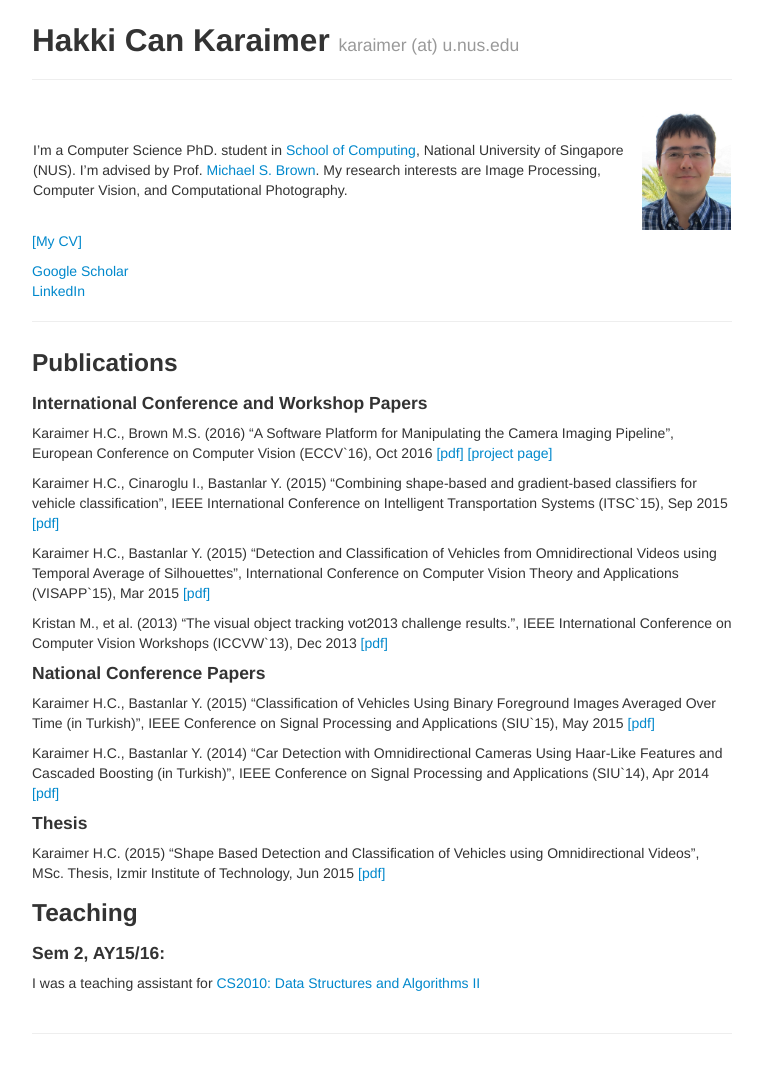
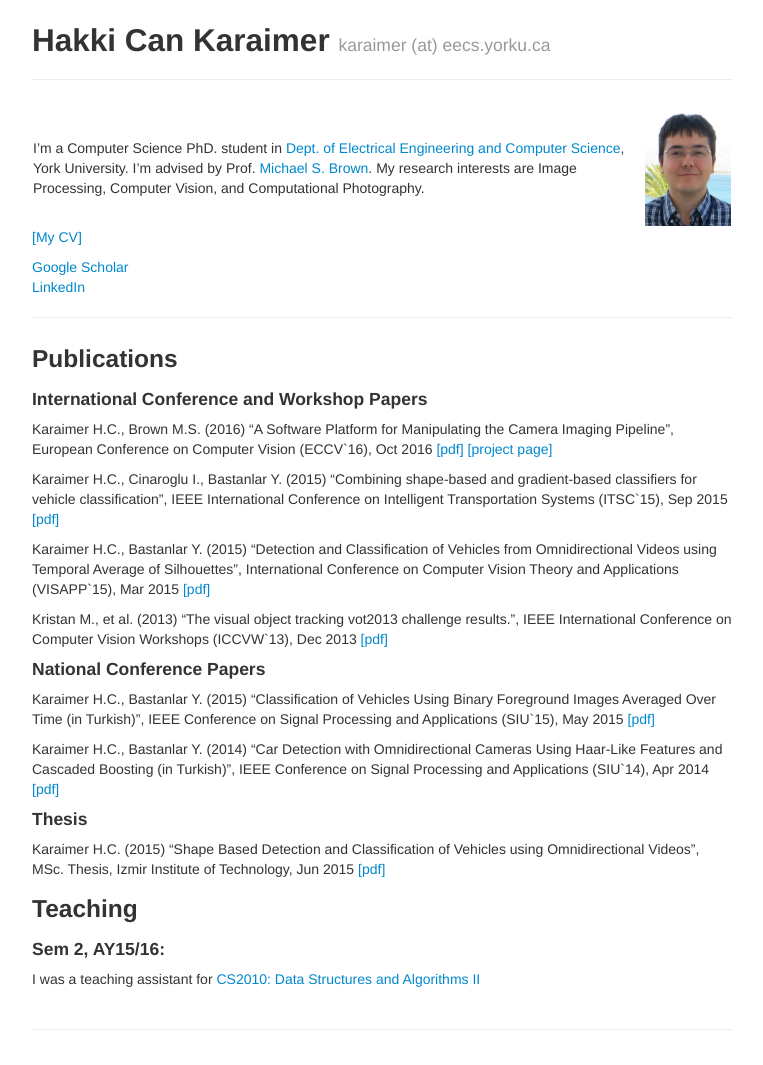
Before and after one commit to karaimer/karaimer.github.io, a Jekyll site: the page built from index.md, in a window 1280 px wide. Shown: the whole page, without its empty margins (258-1021 px from the left). Built offline with Jekyll 4.4.1, drawn with Linux system fonts in a browser that asks for light colours.

Commit message:
Update index.md

```diff
--- a/index.md
+++ b/index.md
@@ -1,14 +1,14 @@
 ---
 layout: page
 title: Hakki Can Karaimer
-tagline: karaimer (at) u.nus.edu
+tagline: karaimer (at) eecs.yorku.ca
 description: Hakki Can Karaimer
 author: Hakki Can Karaimer
 ---
 
 | - | - |
 |---|---|
-| I'm a Computer Science PhD. student in [School of Computing](http://www.comp.nus.edu.sg/), National University of Singapore (NUS). I'm advised by Prof. [Michael S. Brown](https://www.comp.nus.edu.sg/~brown/). My research interests are Image Processing, Computer Vision, and Computational Photography.    | ![](/image/profile_pic.png){:height="320px" width="240px"} |
+| I'm a Computer Science PhD. student in [Dept. of Electrical Engineering and Computer Science](http://eecs.lassonde.yorku.ca/), York University. I'm advised by Prof. [Michael S. Brown](http://www.cse.yorku.ca/~mbrown/). My research interests are Image Processing, Computer Vision, and Computational Photography.    | ![](/image/profile_pic.png){:height="320px" width="240px"} |
 
 [[My CV]](/Hakki_Can_Karaimer_CV.pdf)
 
```
